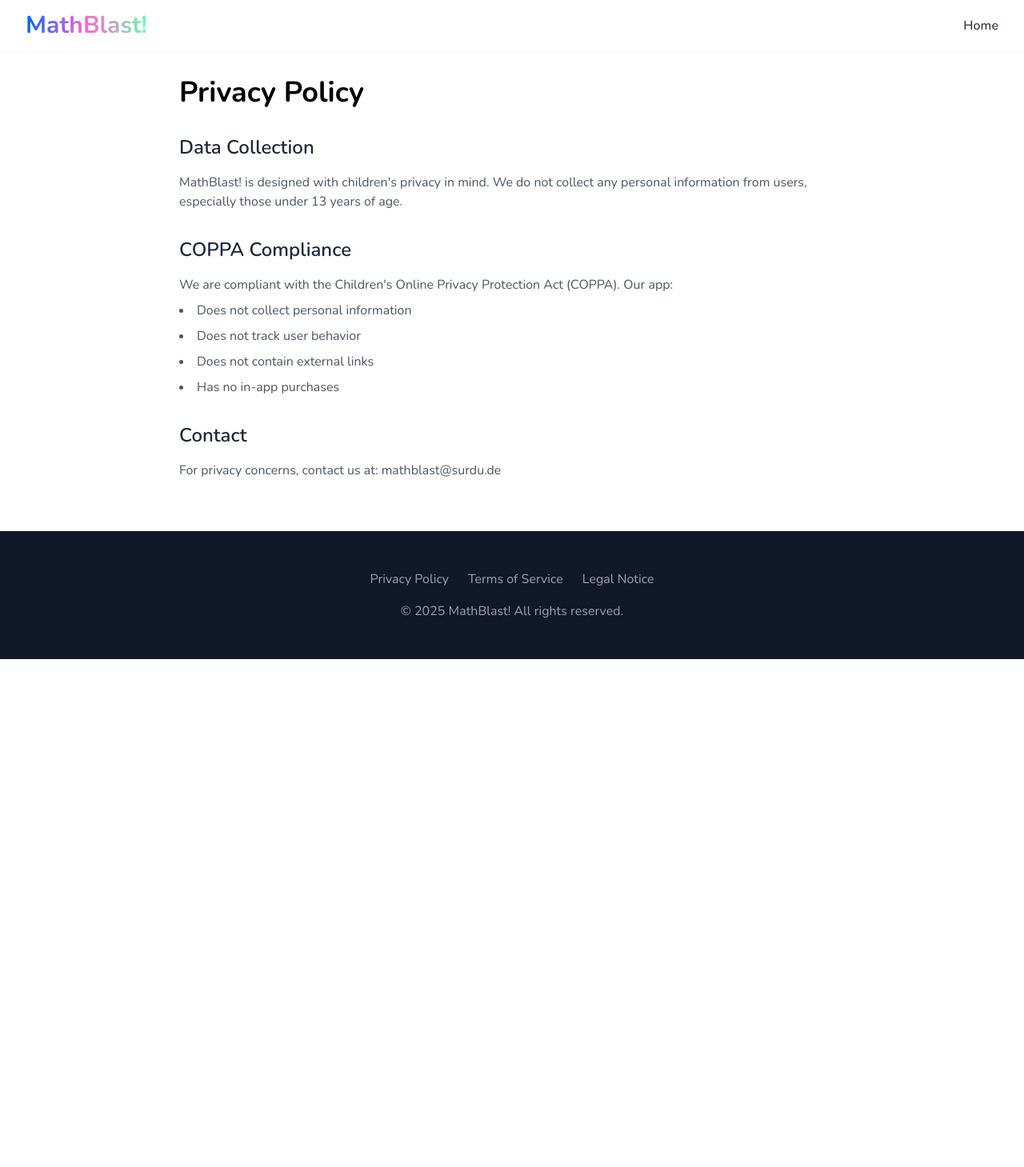
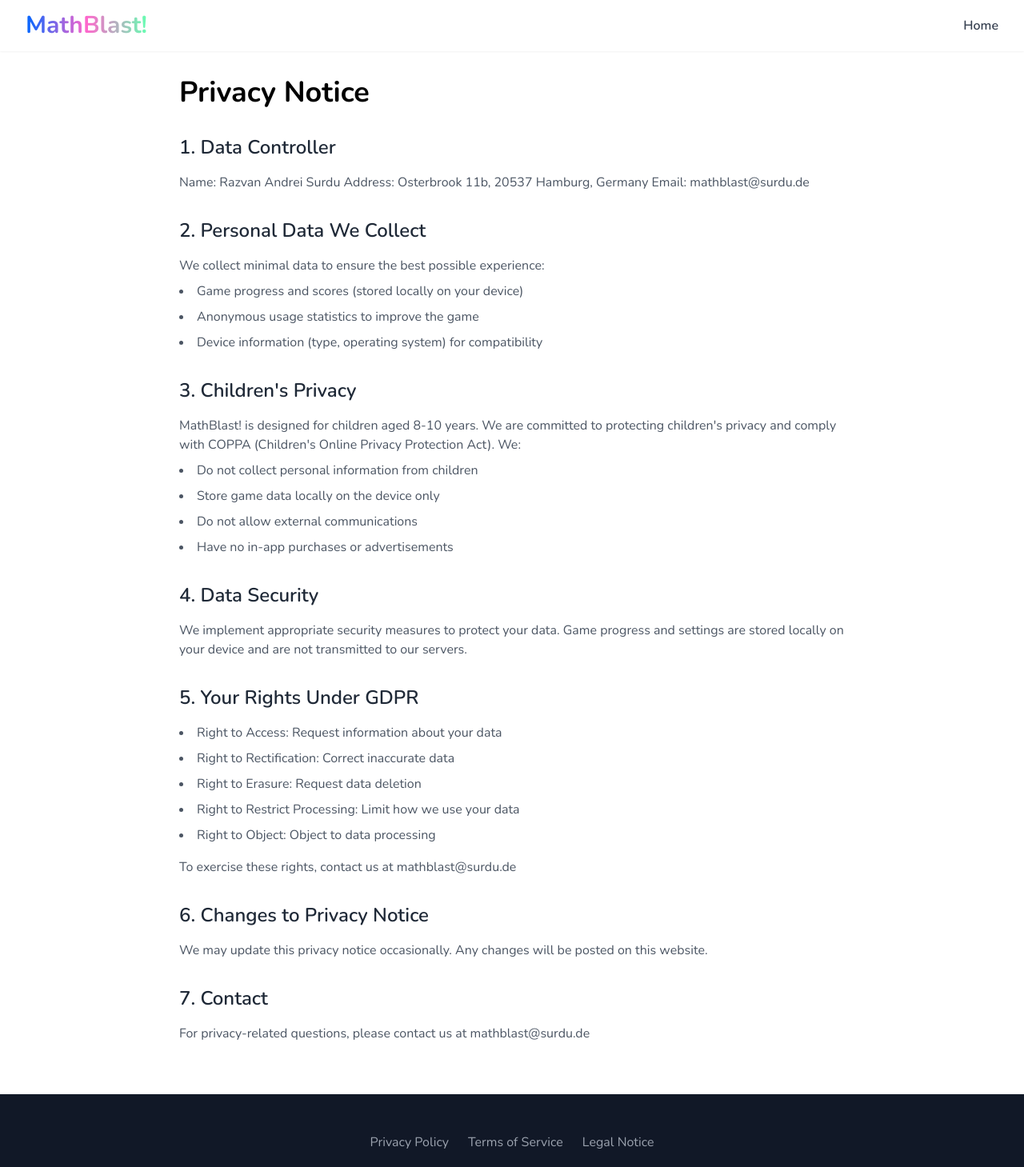
Before and after one commit to andreiRS/math-blast-website, a React (Vite) app: page /math-blast-website/privacy in a window 1280 px wide. Shown: the top 1459 px of the page at 80% size. Before the commit the page ends 824 px from the top, so only its background shows below. Built offline with nearby package versions, Linux system fonts and the light colour scheme.

Commit message:
Update legal pages content
- Update Privacy Policy with child-focused COPPA compliance
- Enhance Terms of Service with educational game specifics
- Update Legal Notice with proper German legal requirements
- Improve formatting and readability across all pages

```diff
--- a/src/pages/Legal.tsx
+++ b/src/pages/Legal.tsx
@@ -23,12 +23,23 @@ const Legal: FC = () => {
 
         <section>
           <h2 className="text-2xl font-semibold text-gray-800 mb-4">VAT ID</h2>
+          <p>VAT identification number according to § 27 a of the German VAT law:</p>
           <p>DE322720879</p>
         </section>
 
         <section>
-          <h2 className="text-2xl font-semibold text-gray-800 mb-4">Responsible for Content</h2>
-          <p>Razvan Andrei Surdu</p>
+          <h2 className="text-2xl font-semibold text-gray-800 mb-4">EU Dispute Resolution</h2>
+          <p>The European Commission provides a platform for online dispute resolution (ODR):{' '}
+            <a href="https://ec.europa.eu/consumers/odr/" className="text-brand-blue hover:underline" target="_blank" rel="noopener noreferrer">
+              https://ec.europa.eu/consumers/odr/
+            </a>
+          </p>
+          <p className="mt-2">Our email address can be found above in the impressum.</p>
+        </section>
+
+        <section>
+          <h2 className="text-2xl font-semibold text-gray-800 mb-4">Consumer Dispute Resolution</h2>
+          <p>We are not willing or obliged to participate in dispute settlement proceedings before a consumer arbitration board.</p>
         </section>
       </div>
     </div>
--- a/src/pages/Privacy.tsx
+++ b/src/pages/Privacy.tsx
@@ -3,28 +3,64 @@ import { FC } from 'react'
 const Privacy: FC = () => {
   return (
     <div className="max-w-4xl mx-auto px-4 sm:px-6 lg:px-8 pt-24 pb-16">
-      <h1 className="text-4xl font-bold mb-8">Privacy Policy</h1>
+      <h1 className="text-4xl font-bold mb-8">Privacy Notice</h1>
 
       <div className="space-y-8 text-gray-600">
         <section>
-          <h2 className="text-2xl font-semibold text-gray-800 mb-4">Data Collection</h2>
-          <p>MathBlast! is designed with children's privacy in mind. We do not collect any personal information from users, especially those under 13 years of age.</p>
+          <h2 className="text-2xl font-semibold text-gray-800 mb-4">1. Data Controller</h2>
+          <p className="whitespace-pre-line">
+            Name: Razvan Andrei Surdu
+            Address: Osterbrook 11b, 20537 Hamburg, Germany
+            Email: mathblast@surdu.de
+          </p>
         </section>
 
         <section>
-          <h2 className="text-2xl font-semibold text-gray-800 mb-4">COPPA Compliance</h2>
-          <p>We are compliant with the Children's Online Privacy Protection Act (COPPA). Our app:</p>
+          <h2 className="text-2xl font-semibold text-gray-800 mb-4">2. Personal Data We Collect</h2>
+          <p>We collect minimal data to ensure the best possible experience:</p>
           <ul className="list-disc list-inside mt-2 space-y-2">
-            <li>Does not collect personal information</li>
-            <li>Does not track user behavior</li>
-            <li>Does not contain external links</li>
-            <li>Has no in-app purchases</li>
+            <li>Game progress and scores (stored locally on your device)</li>
+            <li>Anonymous usage statistics to improve the game</li>
+            <li>Device information (type, operating system) for compatibility</li>
           </ul>
         </section>
 
         <section>
-          <h2 className="text-2xl font-semibold text-gray-800 mb-4">Contact</h2>
-          <p>For privacy concerns, contact us at: mathblast@surdu.de</p>
+          <h2 className="text-2xl font-semibold text-gray-800 mb-4">3. Children's Privacy</h2>
+          <p>MathBlast! is designed for children aged 8-10 years. We are committed to protecting children's privacy and comply with COPPA (Children's Online Privacy Protection Act). We:</p>
+          <ul className="list-disc list-inside mt-2 space-y-2">
+            <li>Do not collect personal information from children</li>
+            <li>Store game data locally on the device only</li>
+            <li>Do not allow external communications</li>
+            <li>Have no in-app purchases or advertisements</li>
+          </ul>
+        </section>
+
+        <section>
+          <h2 className="text-2xl font-semibold text-gray-800 mb-4">4. Data Security</h2>
+          <p>We implement appropriate security measures to protect your data. Game progress and settings are stored locally on your device and are not transmitted to our servers.</p>
+        </section>
+
+        <section>
+          <h2 className="text-2xl font-semibold text-gray-800 mb-4">5. Your Rights Under GDPR</h2>
+          <ul className="list-disc list-inside mt-2 space-y-2">
+            <li>Right to Access: Request information about your data</li>
+            <li>Right to Rectification: Correct inaccurate data</li>
+            <li>Right to Erasure: Request data deletion</li>
+            <li>Right to Restrict Processing: Limit how we use your data</li>
+            <li>Right to Object: Object to data processing</li>
+          </ul>
+          <p className="mt-4">To exercise these rights, contact us at mathblast@surdu.de</p>
+        </section>
+
+        <section>
+          <h2 className="text-2xl font-semibold text-gray-800 mb-4">6. Changes to Privacy Notice</h2>
+          <p>We may update this privacy notice occasionally. Any changes will be posted on this website.</p>
+        </section>
+
+        <section>
+          <h2 className="text-2xl font-semibold text-gray-800 mb-4">7. Contact</h2>
+          <p>For privacy-related questions, please contact us at mathblast@surdu.de</p>
         </section>
       </div>
     </div>
--- a/src/pages/Terms.tsx
+++ b/src/pages/Terms.tsx
@@ -8,22 +8,67 @@ const Terms: FC = () => {
 
       <div className="space-y-8 text-gray-600">
         <section>
-          <h2 className="text-2xl font-semibold text-gray-800 mb-4">App Usage</h2>
+          <h2 className="text-2xl font-semibold text-gray-800 mb-4">1. Scope</h2>
+          <p>These Terms of Service ("Terms") govern your use of MathBlast! provided by Razvan Andrei Surdu ("we," "us," or "our"). By using MathBlast!, you agree to be bound by these Terms.</p>
+        </section>
+
+        <section>
+          <h2 className="text-2xl font-semibold text-gray-800 mb-4">2. Service Description</h2>
+          <p>MathBlast! is an educational game designed for children aged 8-10 years to practice math skills in an engaging way. The game is intended for educational purposes and should be used under parent or guardian supervision.</p>
+        </section>
+
+        <section>
+          <h2 className="text-2xl font-semibold text-gray-800 mb-4">3. Privacy and Data Protection</h2>
+          <p>We take children's privacy seriously. Please review our{' '}
+            <Link to="/privacy" className="text-brand-blue hover:underline">
+              Privacy Policy
+            </Link>{' '}
+            to understand how we handle data.
+          </p>
+        </section>
+
+        <section>
+          <h2 className="text-2xl font-semibold text-gray-800 mb-4">4. Intellectual Property</h2>
           <ul className="list-disc list-inside mt-2 space-y-2">
-            <li>The App is intended for educational purposes</li>
-            <li>Designed for children aged 8-10 years</li>
-            <li>Parent supervision is recommended</li>
+            <li>All rights, including copyrights and trademarks, in MathBlast! belong to us</li>
+            <li>Game content may not be copied or distributed without permission</li>
+            <li>The game is for personal, non-commercial use only</li>
           </ul>
         </section>
 
         <section>
-          <h2 className="text-2xl font-semibold text-gray-800 mb-4">Privacy</h2>
-          <p>Your privacy is important to us. Please review our <Link to="/privacy" className="text-brand-blue hover:underline">Privacy Policy</Link>.</p>
+          <h2 className="text-2xl font-semibold text-gray-800 mb-4">5. User Guidelines</h2>
+          <p>When using MathBlast!, you agree to:</p>
+          <ul className="list-disc list-inside mt-2 space-y-2">
+            <li>Use the game for its intended educational purpose</li>
+            <li>Not attempt to modify or hack the game</li>
+            <li>Not use the game for any illegal activities</li>
+            <li>Supervise children's use of the game</li>
+          </ul>
         </section>
 
         <section>
-          <h2 className="text-2xl font-semibold text-gray-800 mb-4">Contact</h2>
-          <p>For any questions about these terms, contact us at: mathblast@surdu.de</p>
+          <h2 className="text-2xl font-semibold text-gray-800 mb-4">6. Disclaimer</h2>
+          <ul className="list-disc list-inside mt-2 space-y-2">
+            <li>The game is provided "as is" without warranties</li>
+            <li>We do not guarantee uninterrupted or error-free operation</li>
+            <li>We may update or modify the game at any time</li>
+          </ul>
+        </section>
+
+        <section>
+          <h2 className="text-2xl font-semibold text-gray-800 mb-4">7. Governing Law</h2>
+          <p>These Terms are governed by the laws of Germany. Any disputes shall be resolved in the competent courts of Hamburg, Germany.</p>
+        </section>
+
+        <section>
+          <h2 className="text-2xl font-semibold text-gray-800 mb-4">8. Changes to Terms</h2>
+          <p>We may update these Terms occasionally. Continued use of MathBlast! after changes constitutes acceptance of the new Terms.</p>
+        </section>
+
+        <section>
+          <h2 className="text-2xl font-semibold text-gray-800 mb-4">9. Contact</h2>
+          <p>For questions about these Terms, contact us at mathblast@surdu.de</p>
         </section>
       </div>
     </div>
```
